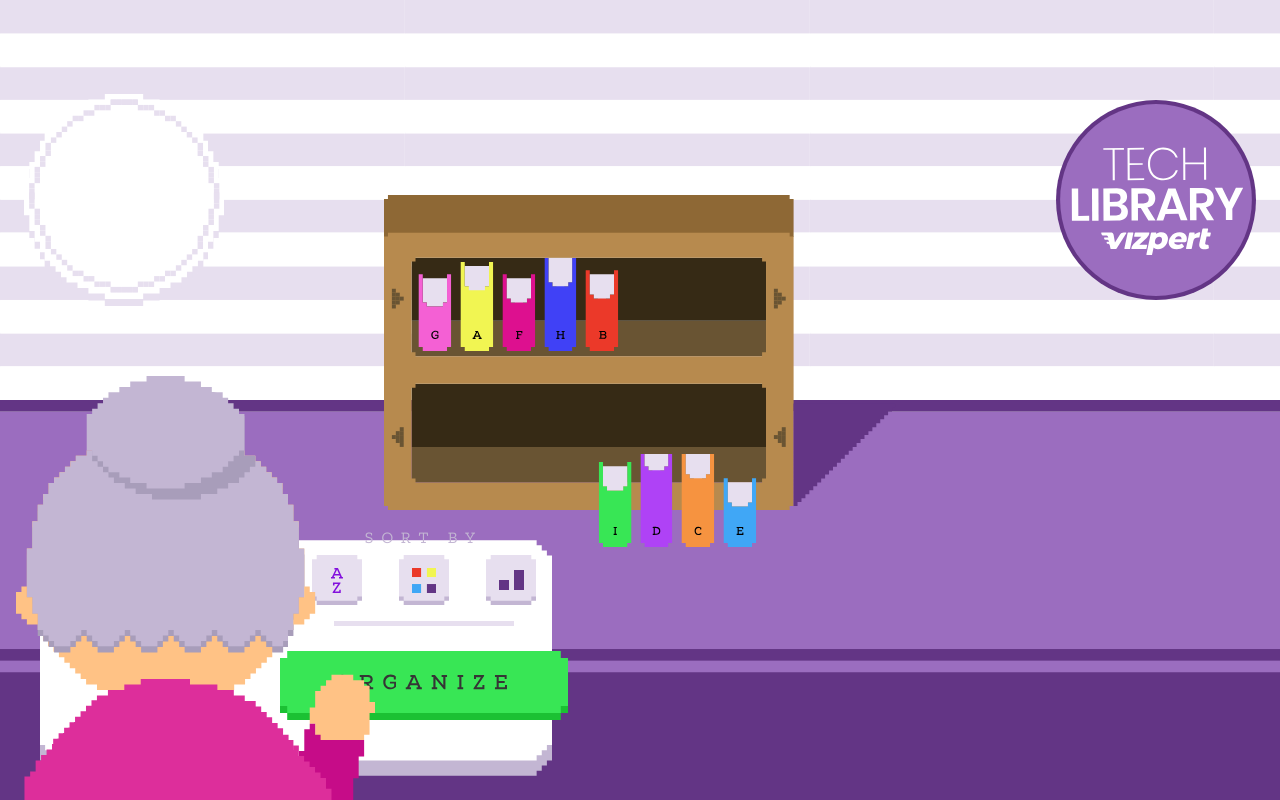
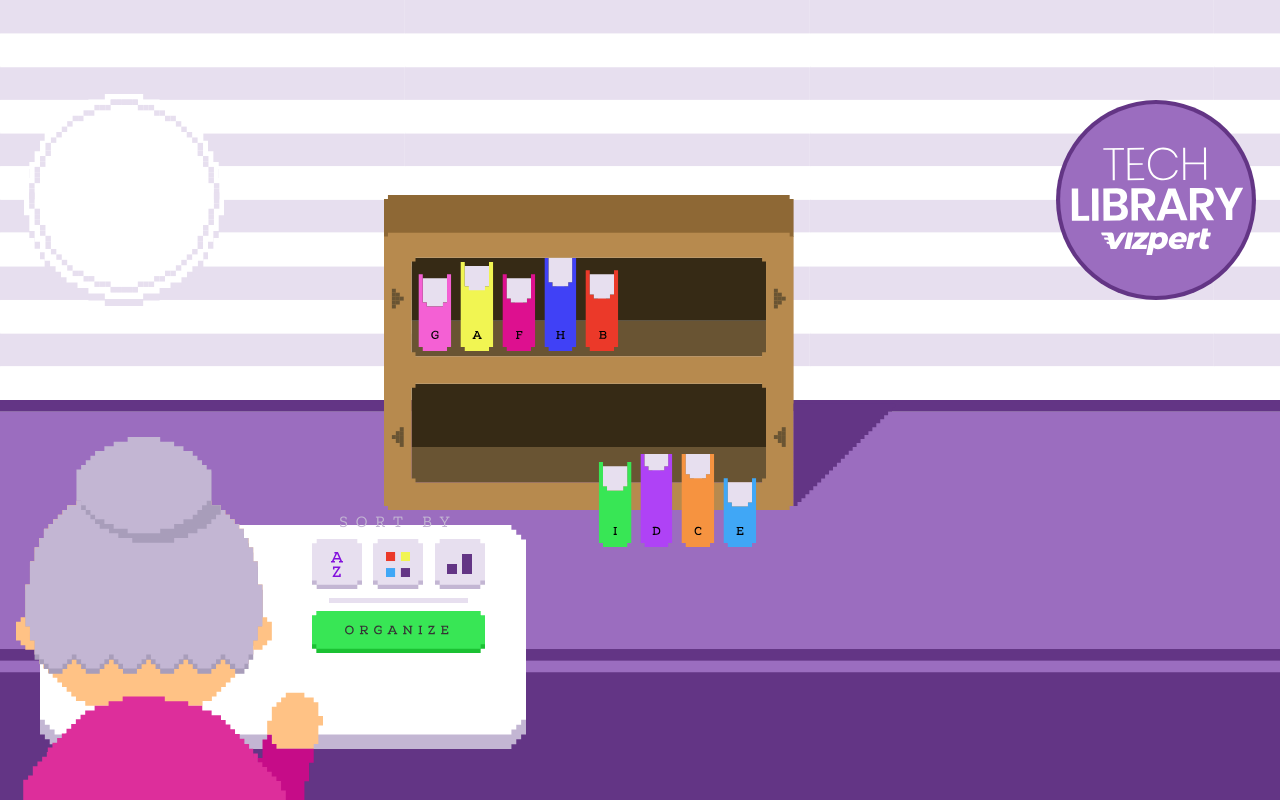
Before and after one commit to DAVI-REZENDE/tech-library-vizpert, a React (Create React App) app: page / in a window 1280 px wide. Built offline with nearby package versions, Linux system fonts and the light colour scheme.

Commit message:
alphabetical filter added

```diff
--- a/src/components/Shelf/index.jsx
+++ b/src/components/Shelf/index.jsx
@@ -1,10 +1,17 @@
-import { useEffect } from 'react';
+import { useEffect, useState } from 'react';
 import { Container } from './styles';
 
 export function Shelf({position, data}) {
+
+  const [books, setBooks] = useState([])
+
+  useEffect(() => {
+    setBooks(data)
+  }, [data])
+
   return (
     <Container position={position} >
-      {data.map((book) => {
+      {books?.map((book) => {
         return (
           <div className='book' key={book.id}>
             <img src={book.image} />
--- /dev/null
+++ b/src/hooks/filters.js
@@ -0,0 +1,21 @@
+export function useFilters(filter, listTop, listBottom) {
+  const listOne = listTop
+  const listTwo = listBottom
+
+  if (filter === 'alphabetic') {
+    const filteredListTop = listOne.sort(function (a, b) {
+
+      return (a.name > b.name) ? 1 : ((b.name > a.name) ? -1 : 0);
+
+    });
+
+    const filteredListBottom = listTwo.sort(function (a, b) {
+
+      return (a.name > b.name) ? 1 : ((b.name > a.name) ? -1 : 0);
+
+    }).reverse()
+
+    return {filteredListTop, filteredListBottom}
+  }
+
+}
--- a/src/pages/Home/index.jsx
+++ b/src/pages/Home/index.jsx
@@ -15,18 +15,25 @@ import {
 
 import ClockBase from '../../assets/clock_base.svg';
 import Logo from '../../assets/logo.svg';
-import ladyImage from '../../assets/lady.svg';
+import ladyImage from '../../assets/lady.svg'
+import Panel from '../../assets/board.svg';
+import ButtonBg from '../../assets/button.svg'
 
 import { FilterButton } from '../../components/FilterButton';
 import { Shelf } from '../../components/Shelf';
 
 import { books } from '../../data/books';
+import { useFilters } from '../../hooks/filters';
 
 export function Home() {
 
+
   const [isButtonFilterActive, setIsButtonFilterActive] = useState('')
   const [shelfTop, setShelfTop] = useState([])
+  const [applyFilter, setApplyFilter] = useState('')
   const [shelfBottom, setShelfBottom] = useState([])
+
+  const filteredBooks = useFilters(applyFilter, shelfTop, shelfBottom)
 
   useEffect(() => {
     createBooksLists()
@@ -65,6 +72,10 @@ export function Home() {
     }, []);
   };
 
+  function handleApplyFilter() {
+    setApplyFilter(isButtonFilterActive)
+  }
+
   return (
     <Container>
       <Header>
@@ -89,8 +100,9 @@ export function Home() {
         </Shelfs>
 
         <Filters>
-          <img src={ladyImage} />
+          <img id="lady" src={ladyImage} />
           <PanelFilters>
+            <img id="panel" src={Panel} />
             <FiltersWrapper>
               <span>sort by</span>
 
@@ -104,7 +116,9 @@ export function Home() {
 
               <Divider />
 
-              <OrganizeButton />
+              <OrganizeButton onClick={handleApplyFilter}>
+                <img src={ButtonBg} />
+              </OrganizeButton>
             </FiltersWrapper>
           </PanelFilters>
         </Filters>
--- a/src/pages/Home/styles.js
+++ b/src/pages/Home/styles.js
@@ -50,36 +50,47 @@ export const Filters = styled.div`
   position: absolute;
   left: 16px;
   width: 40vw;
-  height: 50vh;
+  height: 100%;
 
-  img {
-    height: 53vh;
-    margin-top: -3vh;
+  display: flex;
+  align-items: flex-end;
+
+  img#lady {
+    position: absolute;
+    width: 60%;
+    margin-top: -3%;
+    bottom: 0;
     z-index: 100;
-    position: absolute;
   }
 `;
 
 export const PanelFilters = styled.div`
-  background: url(${Panel}) no-repeat;
-  background-size: contain;
-  background-position: bottom;
-  width: 40vw;
-  height: 40vh;
+  width: 100%;
+  height: 80%;
 
-  position: absolute;
-  bottom: 24px;
+  position: relative;
+
   left: 24px;
   z-index: 10;
+
+  display: flex;
+  align-items: flex-end;
+
+  img#panel {
+    position: relative;
+    width: 95%;
+    margin-bottom: 10%;
+    bottom: 0;
+  }
 `;
 
 export const FiltersWrapper = styled.div`
   position: absolute;
-  right: 0;
-  bottom: 24px;
+  right: 10%;
+  /* bottom: 20%; */
+  top: 5%;
 
-  width: 20vw;
-  height: 30vh;
+  width: 40%;
   padding: 16px;
 
   display: flex;
@@ -110,15 +121,12 @@ export const Divider = styled.div`
   height: 5px;
   background-color: #E7DFEF;
 
-  margin: 16px 0;
+  margin: 5% 0;
 `;
 
 export const OrganizeButton = styled.button`
-  background: url(${ButtonBg}) no-repeat;
-  background-size: contain;
-  background-position: top;
-  width: 360px;
-  height: 87px;
-  transform: scale(80%);
+  background-color: transparent;
   border: 0;
+  width: 100%;
+
 `;
```
Also changed, not shown: 1 other file (tests, documents, lock files or other folders).
